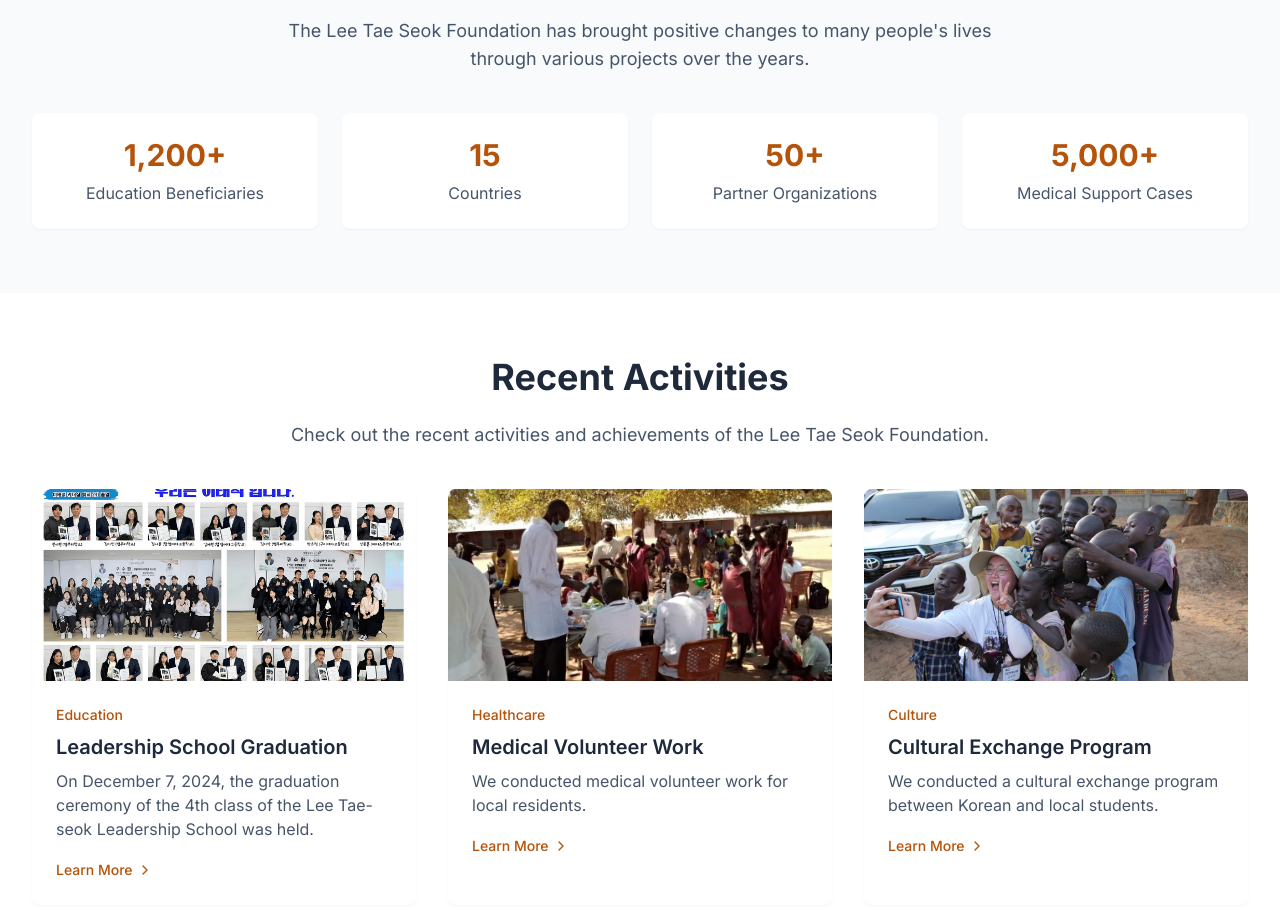
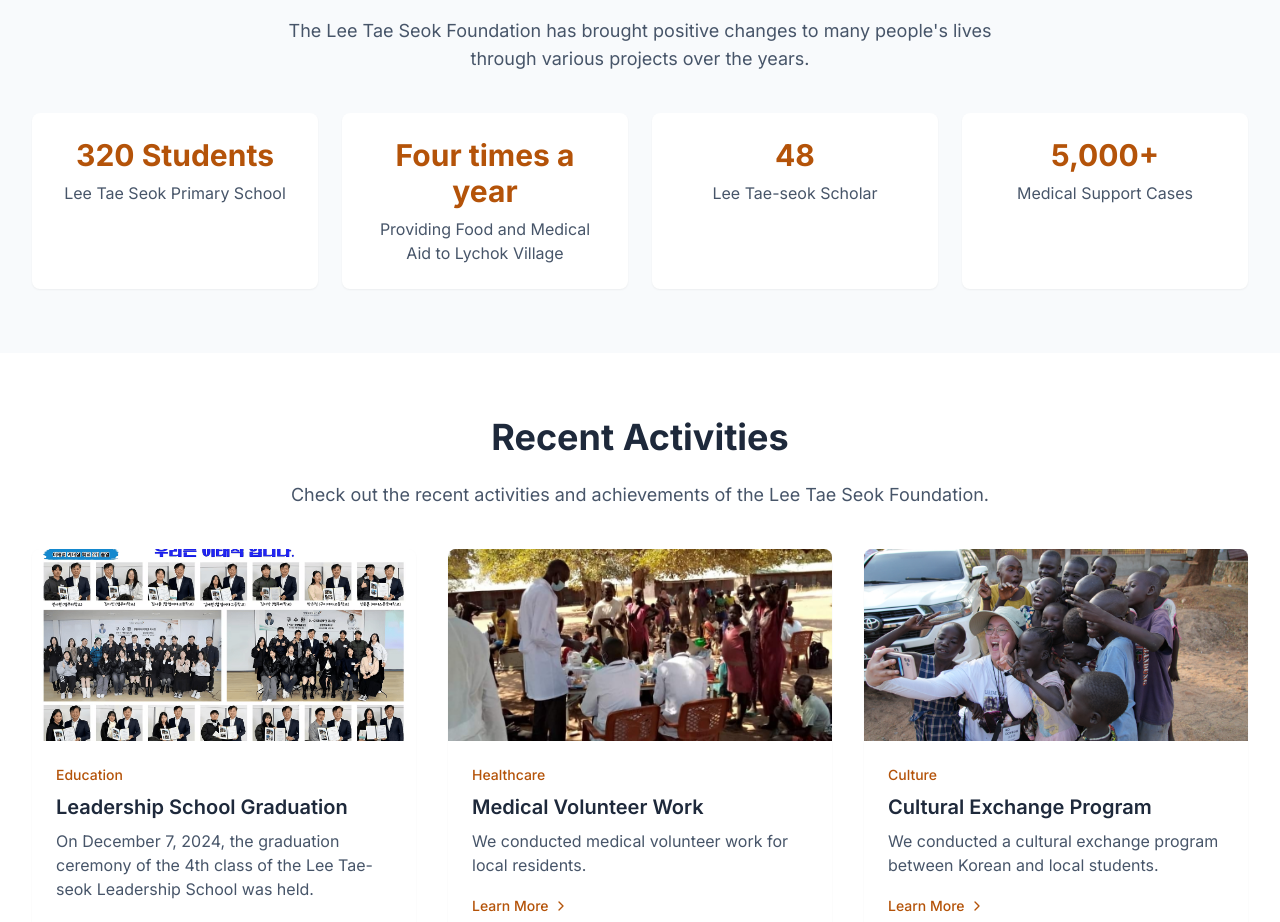
Before and after one commit to LeeTaeSeokFoundation/Bridge-to-Hope-Africa, a Next.js app: page / in a window 1280 px wide. Shown: the part 1320-2242 px from the top of the page. Built offline with nearby package versions, Linux system fonts and the light colour scheme.

Commit message:
Update page.tsx

```diff
--- a/app/page.tsx
+++ b/app/page.tsx
@@ -141,16 +141,16 @@ export default function Home() {
 
             <div className="mt-8 grid gap-6 sm:grid-cols-2 lg:grid-cols-4">
               <div className="rounded-lg bg-white p-6 text-center shadow-sm">
-                <div className="mb-2 text-3xl font-bold text-amber-700">1,200+</div>
-                <p className="text-slate-600">Education Beneficiaries</p>
+                <div className="mb-2 text-3xl font-bold text-amber-700">320 Students</div>
+                <p className="text-slate-600">Lee Tae Seok Primary School</p>
               </div>
               <div className="rounded-lg bg-white p-6 text-center shadow-sm">
-                <div className="mb-2 text-3xl font-bold text-amber-700">15</div>
-                <p className="text-slate-600">Countries</p>
+                <div className="mb-2 text-3xl font-bold text-amber-700">Four times a year</div>
+                <p className="text-slate-600">Providing Food and Medical Aid to Lychok Village</p>
               </div>
               <div className="rounded-lg bg-white p-6 text-center shadow-sm">
-                <div className="mb-2 text-3xl font-bold text-amber-700">50+</div>
-                <p className="text-slate-600">Partner Organizations</p>
+                <div className="mb-2 text-3xl font-bold text-amber-700">48</div>
+                <p className="text-slate-600">Lee Tae-seok Scholar</p>
               </div>
               <div className="rounded-lg bg-white p-6 text-center shadow-sm">
                 <div className="mb-2 text-3xl font-bold text-amber-700">5,000+</div>
```
